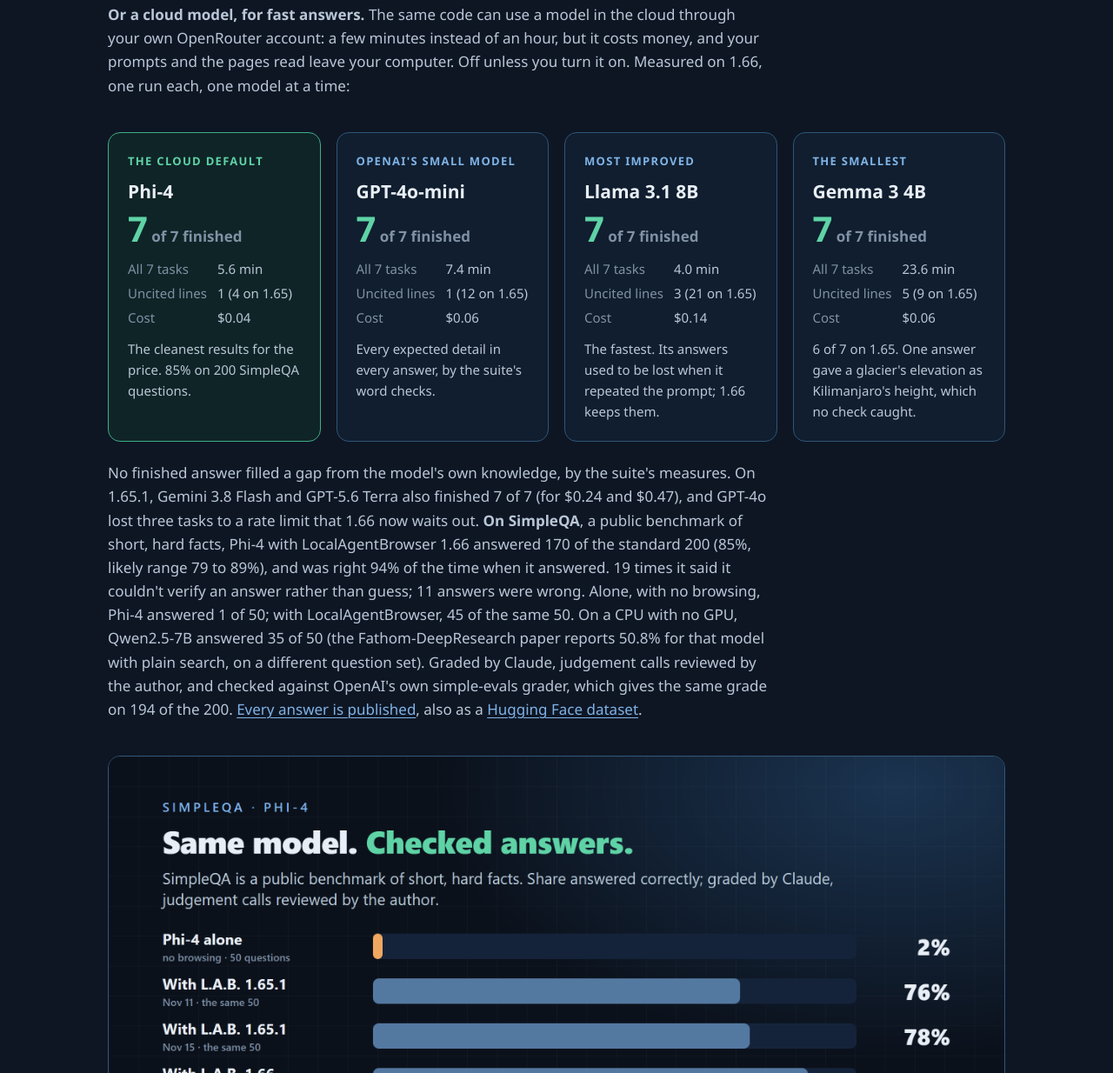
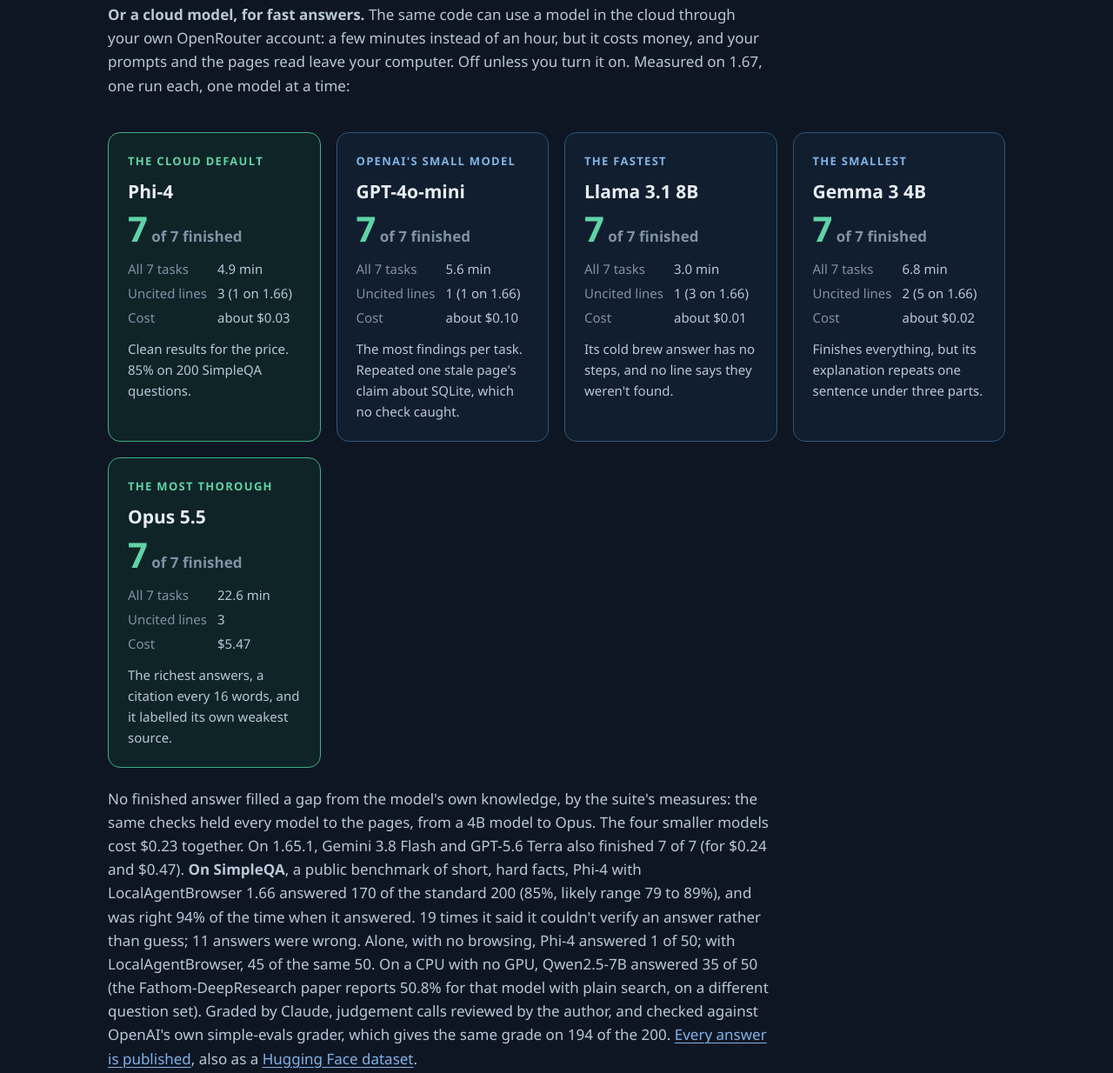
Before and after one commit to SnowFXXX/LocalAgentBrowser, a plain HTML site: page docs/index.html in a window 1280 px wide. Shown: the part 3692-4926 px from the top of the page at 87% size. Drawn offline with Linux system fonts and the light colour scheme.

Commit message:
Docs: the 1.67 cloud suite results, with Opus 5.5
The README's cloud table and the site's cloud cards now show the 1.67 runs of Phi-4, GPT-4o-mini, Llama 3.1 8B and
Gemma 3 4B (each 7 of 7, $0.23 together), what reading them by hand found that the checks didn't, and an Opus 5.5
card from its suite on the 1.67 code.

Co-Authored-By: Claude Opus 5.5 <noreply@anthropic.com>

```diff
--- a/docs/index.html
+++ b/docs/index.html
@@ -277,41 +277,49 @@
     </div>
     <p class="lead" style="font-size:17px;margin-top:22px"><strong>Or a cloud model, for fast answers.</strong> The same
       code can use a model in the cloud through your own OpenRouter account: a few minutes instead of an hour, but it
-      costs money, and your prompts and the pages read leave your computer. Off unless you turn it on. Measured on 1.66,
+      costs money, and your prompts and the pages read leave your computer. Off unless you turn it on. Measured on 1.67,
       one run each, one model at a time:</p>
     <div class="models">
       <div class="model best">
         <div class="tag">The cloud default</div>
         <h3>Phi-4</h3>
         <div class="score">7<small> of 7 finished</small></div>
-        <dl><dt>All 7 tasks</dt><dd>5.6 min</dd><dt>Uncited lines</dt><dd>1 (4 on 1.65)</dd><dt>Cost</dt><dd>$0.04</dd></dl>
-        <p>The cleanest results for the price. 85% on 200 SimpleQA questions.</p>
+        <dl><dt>All 7 tasks</dt><dd>4.9 min</dd><dt>Uncited lines</dt><dd>3 (1 on 1.66)</dd><dt>Cost</dt><dd>about $0.03</dd></dl>
+        <p>Clean results for the price. 85% on 200 SimpleQA questions.</p>
       </div>
       <div class="model">
         <div class="tag">OpenAI's small model</div>
         <h3>GPT-4o-mini</h3>
         <div class="score">7<small> of 7 finished</small></div>
-        <dl><dt>All 7 tasks</dt><dd>7.4 min</dd><dt>Uncited lines</dt><dd>1 (12 on 1.65)</dd><dt>Cost</dt><dd>$0.06</dd></dl>
-        <p>Every expected detail in every answer, by the suite's word checks.</p>
+        <dl><dt>All 7 tasks</dt><dd>5.6 min</dd><dt>Uncited lines</dt><dd>1 (1 on 1.66)</dd><dt>Cost</dt><dd>about $0.10</dd></dl>
+        <p>The most findings per task. Repeated one stale page's claim about SQLite, which no check caught.</p>
       </div>
       <div class="model">
-        <div class="tag">Most improved</div>
+        <div class="tag">The fastest</div>
         <h3>Llama 3.1 8B</h3>
         <div class="score">7<small> of 7 finished</small></div>
-        <dl><dt>All 7 tasks</dt><dd>4.0 min</dd><dt>Uncited lines</dt><dd>3 (21 on 1.65)</dd><dt>Cost</dt><dd>$0.14</dd></dl>
-        <p>The fastest. Its answers used to be lost when it repeated the prompt; 1.66 keeps them.</p>
+        <dl><dt>All 7 tasks</dt><dd>3.0 min</dd><dt>Uncited lines</dt><dd>1 (3 on 1.66)</dd><dt>Cost</dt><dd>about $0.01</dd></dl>
+        <p>Its cold brew answer has no steps, and no line says they weren't found.</p>
       </div>
       <div class="model">
         <div class="tag">The smallest</div>
         <h3>Gemma 3 4B</h3>
         <div class="score">7<small> of 7 finished</small></div>
-        <dl><dt>All 7 tasks</dt><dd>23.6 min</dd><dt>Uncited lines</dt><dd>5 (9 on 1.65)</dd><dt>Cost</dt><dd>$0.06</dd></dl>
-        <p>6 of 7 on 1.65. One answer gave a glacier's elevation as Kilimanjaro's height, which no check caught.</p>
+        <dl><dt>All 7 tasks</dt><dd>6.8 min</dd><dt>Uncited lines</dt><dd>2 (5 on 1.66)</dd><dt>Cost</dt><dd>about $0.02</dd></dl>
+        <p>Finishes everything, but its explanation repeats one sentence under three parts.</p>
+      </div>
+      <div class="model best">
+        <div class="tag">The most thorough</div>
+        <h3>Opus 5.5</h3>
+        <div class="score">7<small> of 7 finished</small></div>
+        <dl><dt>All 7 tasks</dt><dd>22.6 min</dd><dt>Uncited lines</dt><dd>3</dd><dt>Cost</dt><dd>$5.47</dd></dl>
+        <p>The richest answers, a citation every 16 words, and it labelled its own weakest source.</p>
       </div>
     </div>
     <p class="lead" style="font-size:17px;margin-top:22px">No finished answer filled a gap from the model's own knowledge,
-      by the suite's measures. On 1.65.1, Gemini 3.8 Flash and GPT-5.6 Terra also finished 7 of 7 (for $0.24 and $0.47),
-      and GPT-4o lost three tasks to a rate limit that 1.66 now waits out. <strong>On SimpleQA</strong>, a public
+      by the suite's measures: the same checks held every model to the pages, from a 4B model to Opus. The four smaller
+      models cost $0.23 together. On 1.65.1, Gemini 3.8 Flash and GPT-5.6 Terra also finished 7 of 7 (for $0.24 and
+      $0.47). <strong>On SimpleQA</strong>, a public
       benchmark of short, hard facts, Phi-4 with LocalAgentBrowser 1.66 answered 170 of the standard 200 (85%, likely
       range 79 to 89%), and was right 94% of the time when it answered. 19 times it said it couldn't verify an answer
       rather than guess; 11 answers were wrong.
```
Also changed, not shown: 1 other file.
